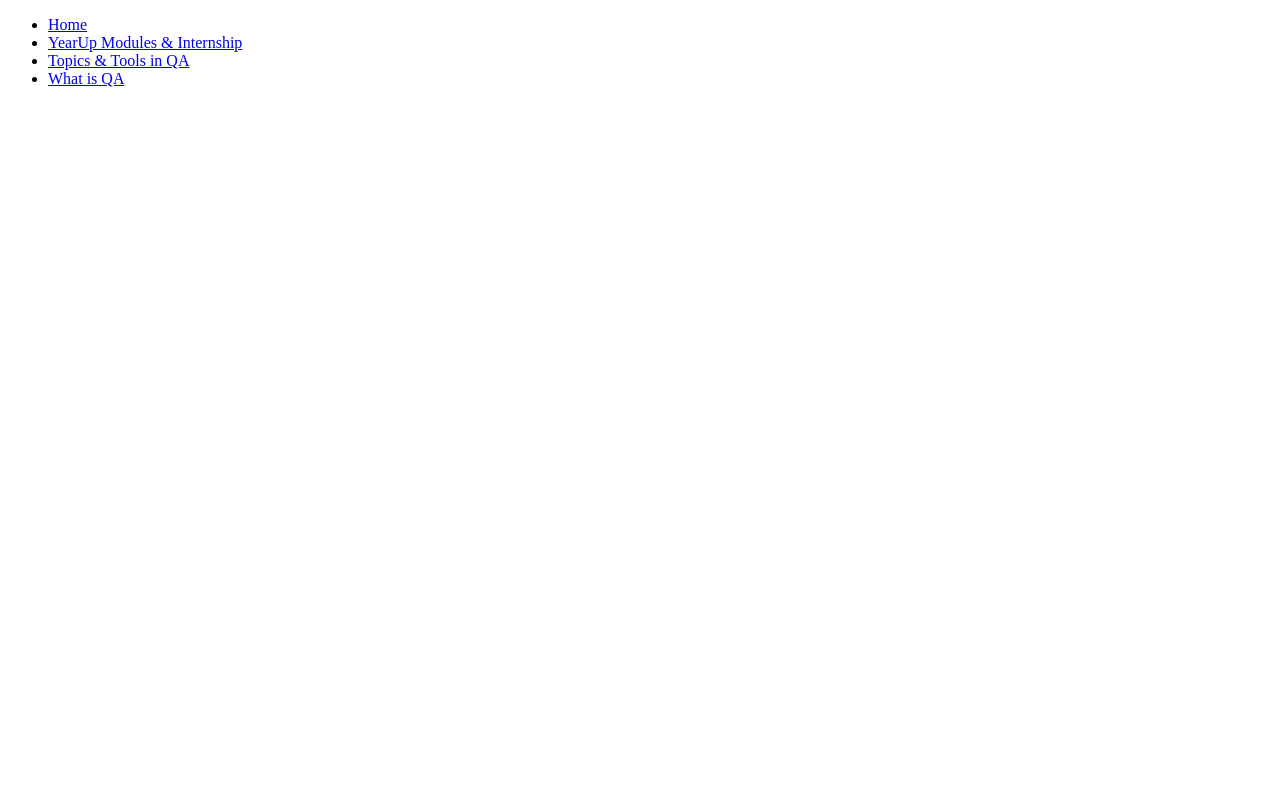
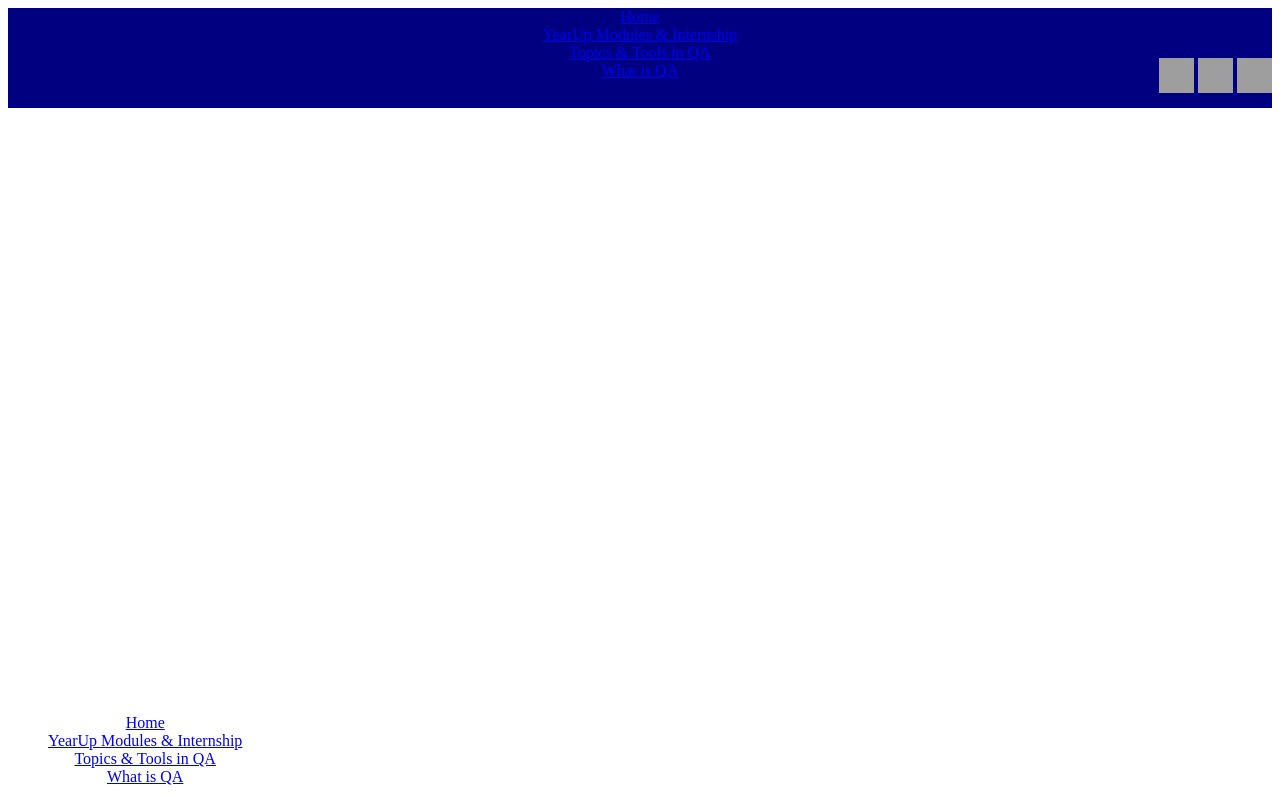
Before and after one commit to hayzull/QAhazel, a plain HTML site: page index.html in a window 1280 px wide. Drawn offline with Linux system fonts and the light colour scheme; grey boxes are pictures that could not be loaded.

Commit message:
social media
links and icons

```diff
--- a/index.html
+++ b/index.html
@@ -10,7 +10,31 @@
     <body>
         <div class="header">
             <div class="topnavbar">
-                <ul class="menu" rel="sam1">
+                <ul class="menu" li class="menu1">
+                    <li><a href="index.html">Home</a></li>
+                    <li><a href="modules.html">YearUp Modules & Internship</a></li>
+                    <li><a href="topicsandtools.html">Topics & Tools in QA</a></li>
+                    <li><a href="whatisqa.html">What is QA</a></li>
+                    </ul>
+                </ul>
+            </div>
+        </div>
+        <div class="socialmedia">
+            <class style="float:right;">
+                <a href="https://twitter.com/YearUpBayArea?ref_src=twsrc%5Egoogle%7Ctwcamp%5Eserp%7Ctwgr%5Eauthor"><img title="Twitter" alt="Twitter" src="https://cdn1.iconfinder.com/data/icons/iconza-circle-social/64/697029-twitter-512.png" width="35" height="35"</a>
+                <a href="https://www.facebook.com/YearUpBayArea"><img title="Facebook" alt="Facebook" src="https://cdn0.iconfinder.com/data/icons/social-flat-rounded-rects/512/facebook-256.png" width="35" height="35"</a>
+                <a href="https://www.youtube.com/user/SFYearUp"><img title="Youtube" alt="Youtube" src="http://icons.iconarchive.com/icons/graphics-vibe/classic-3d-social/256/youtube-icon.png" width="35" height="35"</a>
+            </class>
+        </div>
+
+
+
+
+
+
+        <div class="footer">
+            <div class="bottomnavbar">
+                <ul class="menuboot" li class="menu2">
                     <li><a href="index.html">Home</a></li>
                     <li><a href="modules.html">YearUp Modules & Internship</a></li>
                     <li><a href="topicsandtools.html">Topics & Tools in QA</a></li>
--- a/style.css
+++ b/style.css
@@ -0,0 +1,26 @@
+.menu {
+    list-style-type: none;
+    margin: 0px;
+    padding: 0px;
+    display:inline;
+    text-align:center;
+}
+.menuboot {
+    list-style-type: none;
+    display:inline;
+    text-align: center;
+    height: 70px;
+    bottom: 0px;
+    position: fixed;
+}
+.socialmedia {
+    margin:auto;
+}
+.header {
+    height: 50px;
+    background:#000080;
+}
+.footer {
+    height: 50px;
+    background:#000080;
+}
```
Also changed, not shown: modules.html (+22 -1 lines), topicsandtools.html (+23 -1 lines), whatisqa.html (+22 -1 lines).
